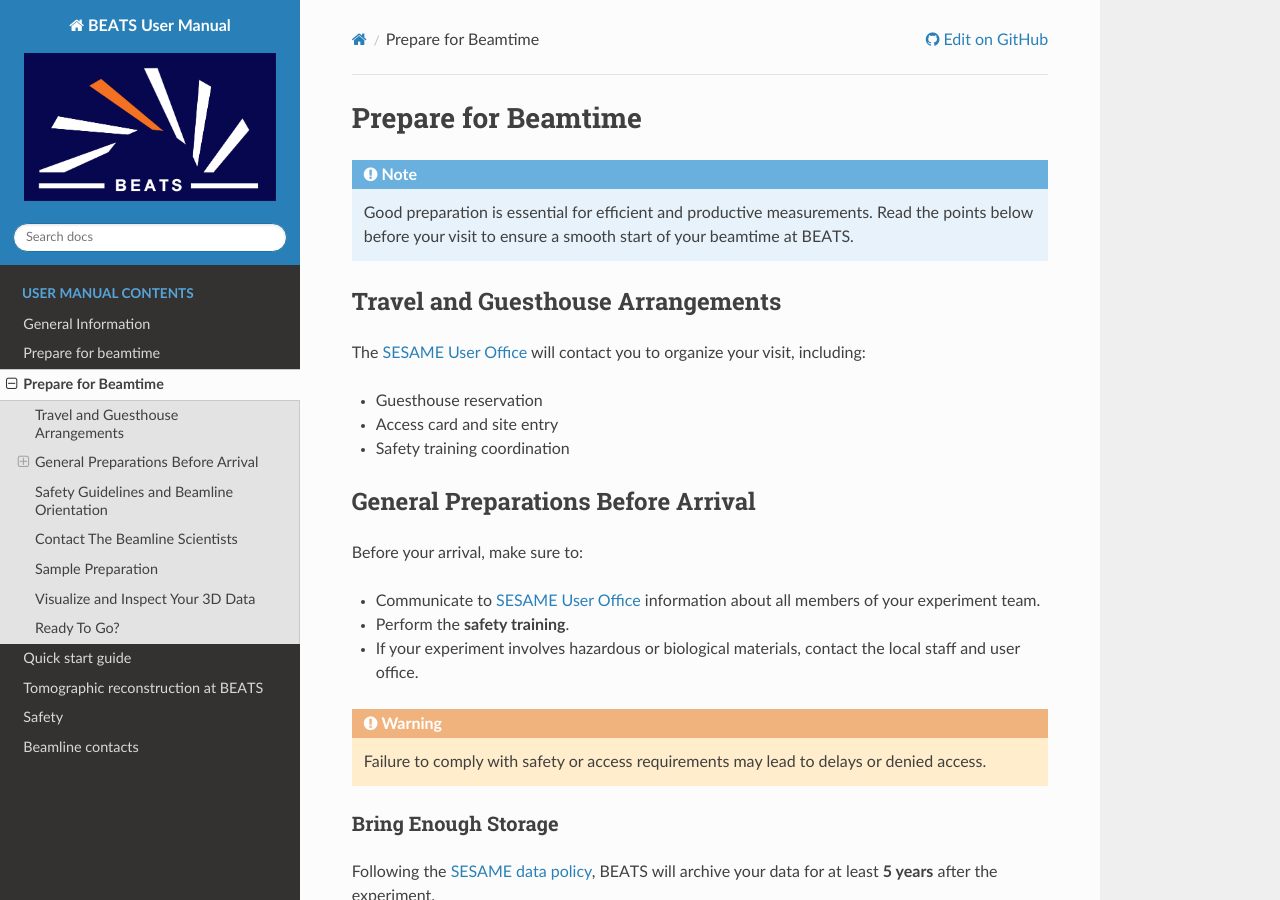
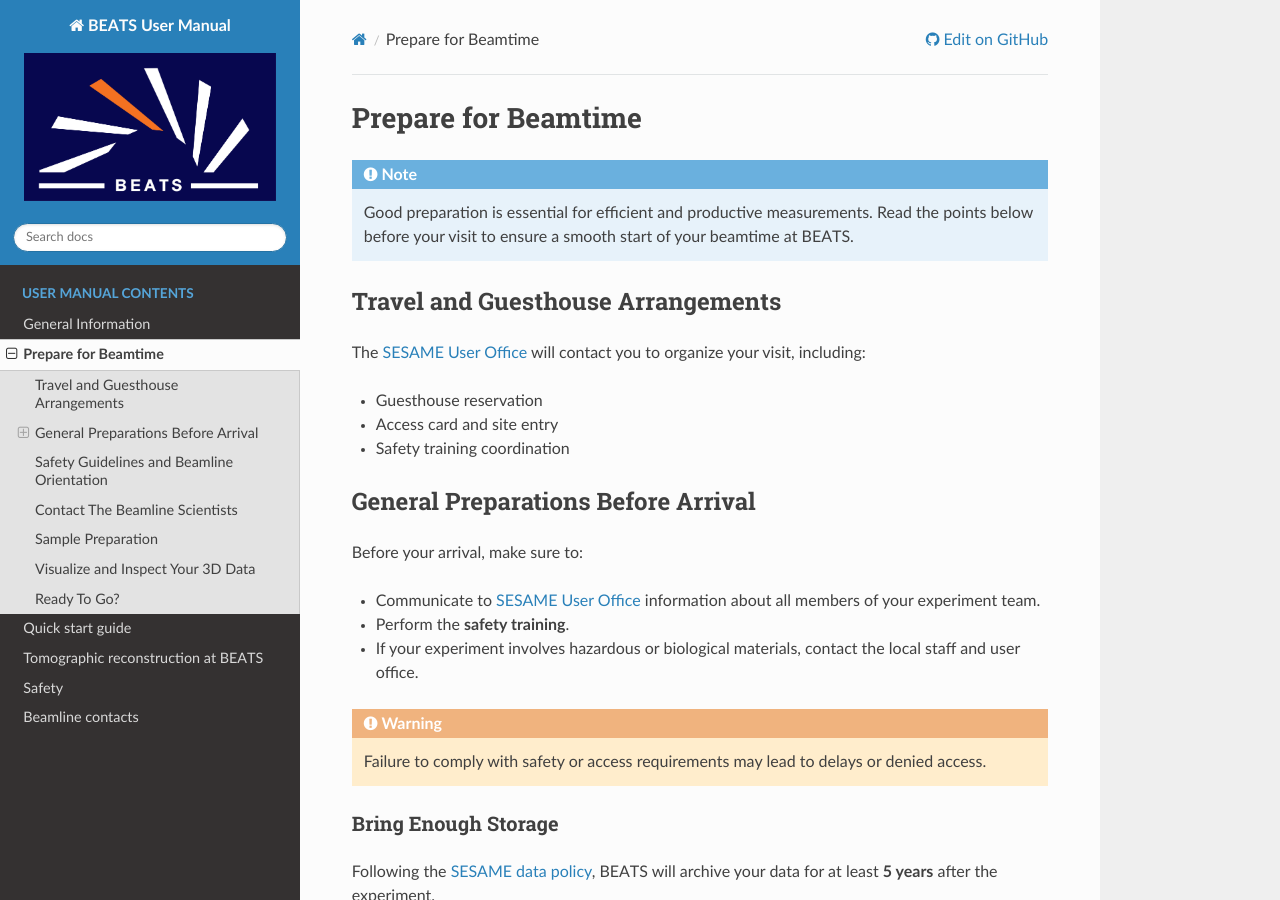
Before and after one commit to SESAME-Synchrotron/BEATS_user_manual, a Sphinx documentation site: the page built from docs/source/prepare.rst, in a window 1280 px wide and 900 px high. Built offline with Sphinx 7.4.7 and the Read the Docs theme 3.1.0, drawn with Linux system fonts in a browser that asks for light colours; pages that are not in the unit, such as notebooks, are missing from menus.

Commit message:
prepare section

```diff
--- a/docs/source/index.rst
+++ b/docs/source/index.rst
@@ -11,8 +11,6 @@
 
    general
    prepare
-   prepare_original
-   prepare_new
    quickstart
    reconstruction
    safety
```
Also changed, not shown: docs/source/prepare.rst (renamed from docs/source/prepare_new.rst).
